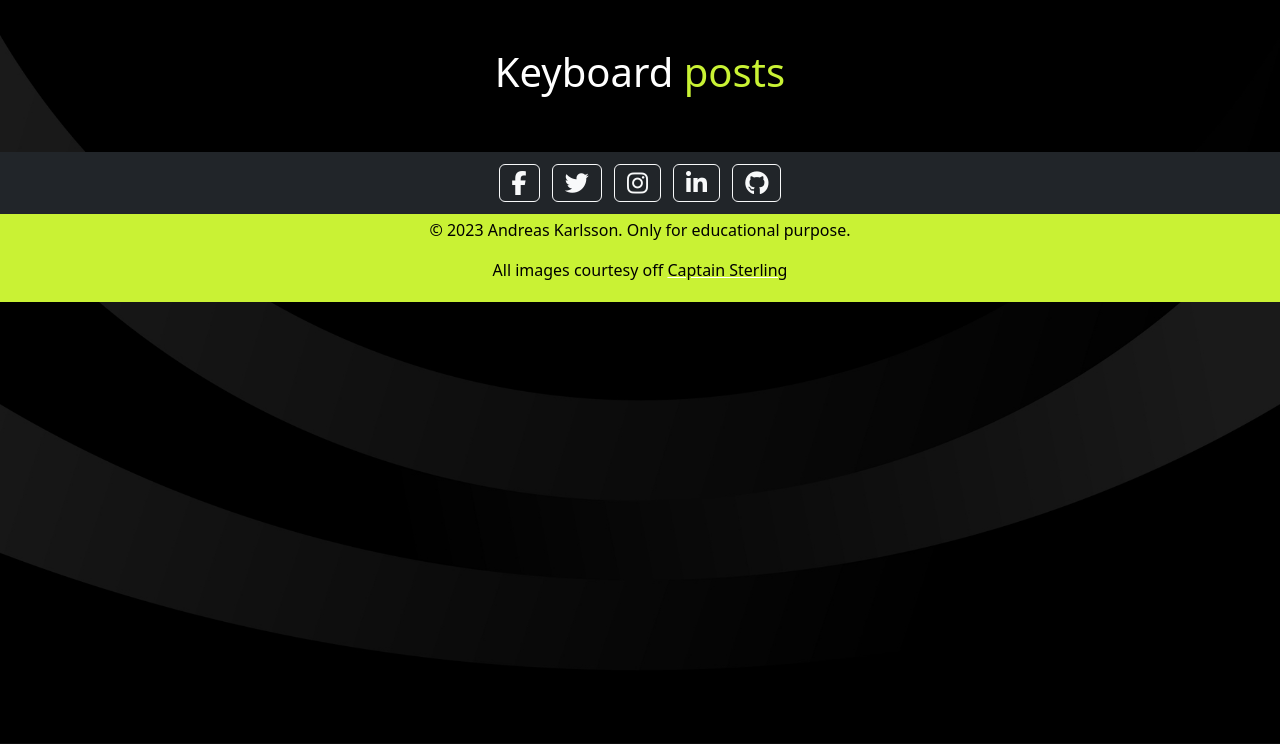
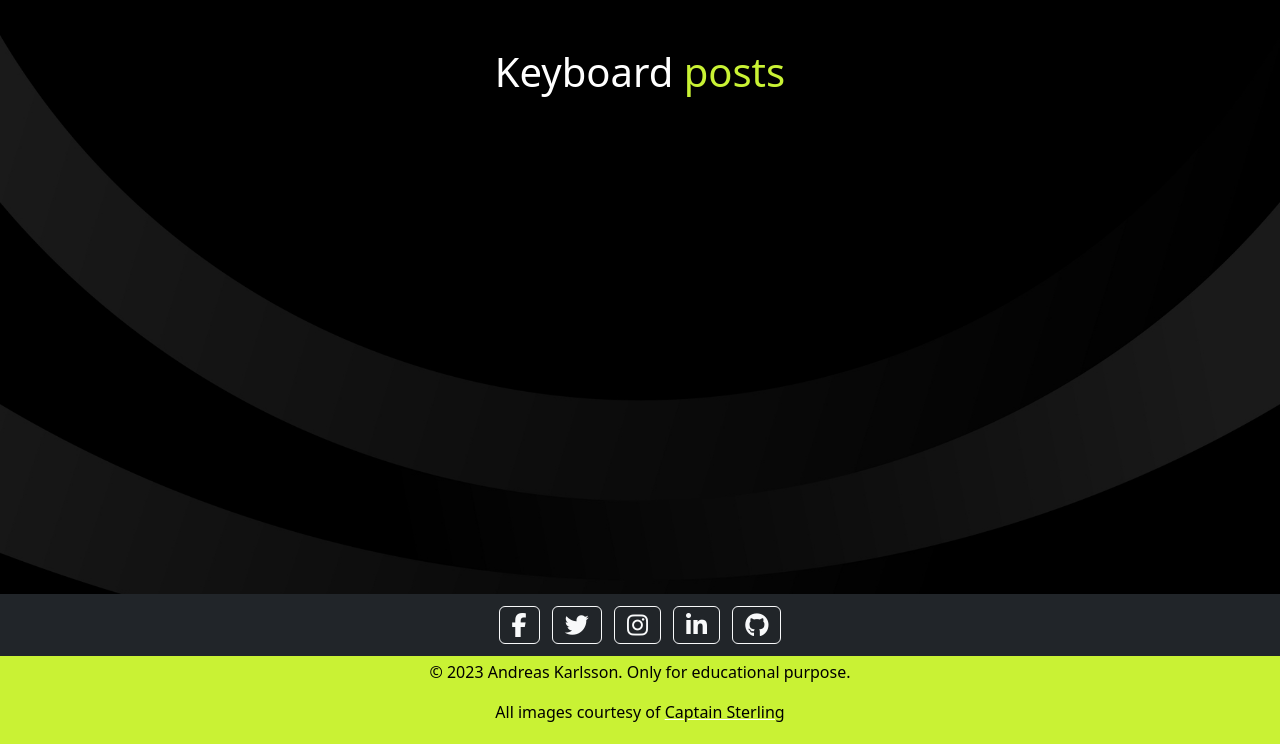
Before and after one commit to andreas-ka/show-your-keyboard, a Django app: page /posts in a window 1280 px wide. Shown: the part 56-800 px from the top of the page. Run offline with Django 3.2, Linux system fonts and the light colour scheme; data that the repository does not hold is empty; parts of the project's set-up code (start-up, migrations or seed data) failed here and were passed over; some libraries are stand-ins or nearby versions.

Commit message:
Fixed some typos and changed footer css to stay at bottom

```diff
--- a/static/css/base.css
+++ b/static/css/base.css
@@ -4,7 +4,6 @@
     box-sizing: border-box;
     margin: 0;
   }
-
 
 :root {
 /** Fonts and colors */
@@ -15,7 +14,6 @@
 }
 
 html, body {
-    height: 100%;
     margin: 0;
     padding: 0;
   }
@@ -56,7 +54,6 @@ body {
     background-size: cover;
     color: white;
 }
-
 
 /* navbar styling */
 .navbar-background {
@@ -134,8 +131,9 @@ body {
 
 /* footer */
 
-.footer {
+footer {
     font-size: 16px;
-    background-color: #C9F234
+    background-color: #C9F234;
+    margin-top: auto;
 
 }
--- a/templates/base.html
+++ b/templates/base.html
@@ -112,7 +112,7 @@
         <!-- Copyright -->
         <div class="text-center p-1" style="background-color: #C9F234;">
           <p class="text-black"> © 2023 Andreas Karlsson. Only for educational purpose.</p>
-          <p class="text-black"> All images courtesy off <a href="https://www.instagram.com/captain.sterling/?hl=en" target="_blank" rel="noopener"
+          <p class="text-black"> All images courtesy of <a href="https://www.instagram.com/captain.sterling/?hl=en" target="_blank" rel="noopener"
             aria-label="Visit Captain Sterlings Instagram to see all his images"><span class="text-black">Captain Sterling</span></a></p>
         </div>
         <!-- Copyright -->
```
Also changed, not shown: home/templates/home/search_results.html (+4 -4 lines).
